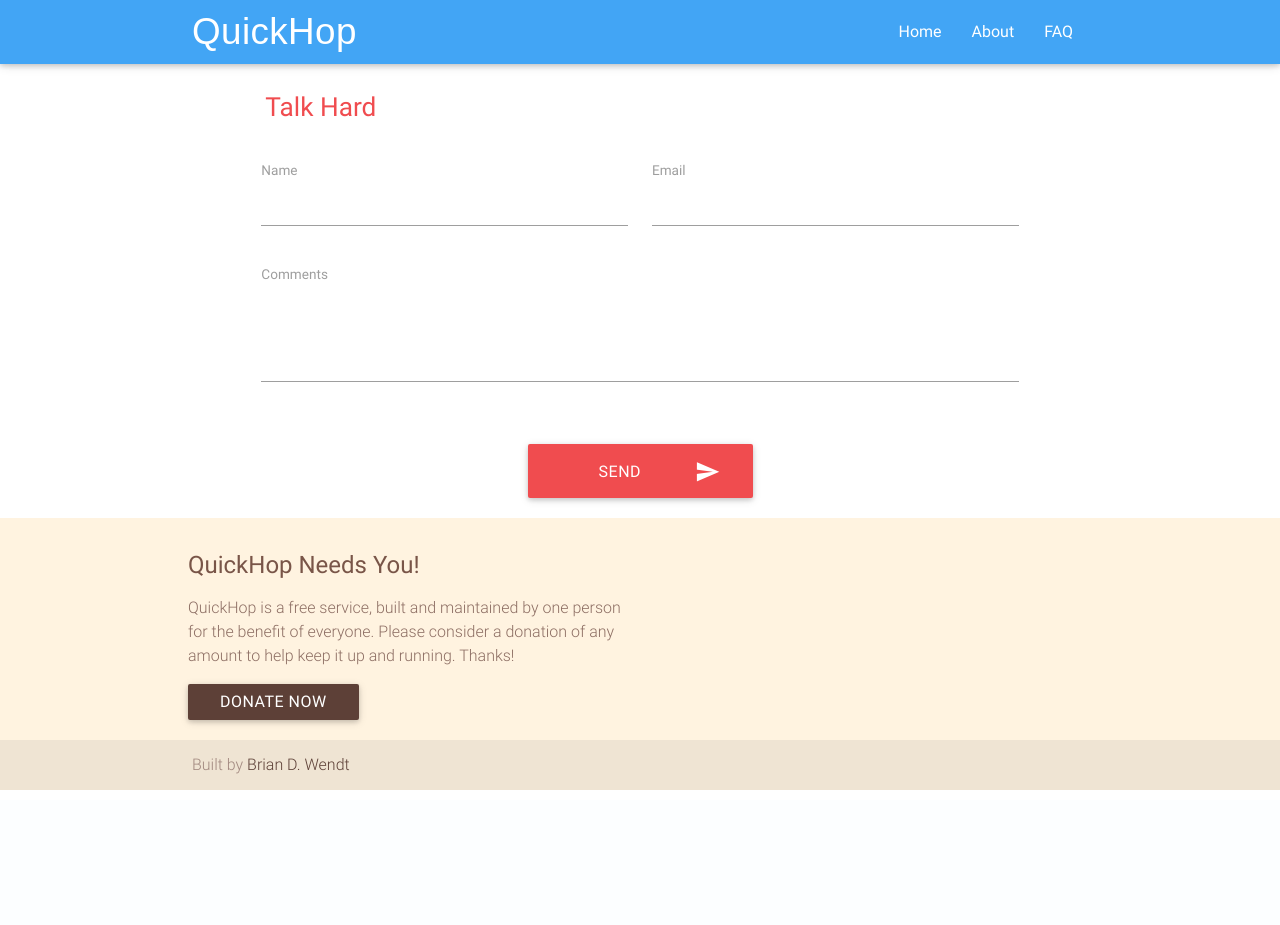
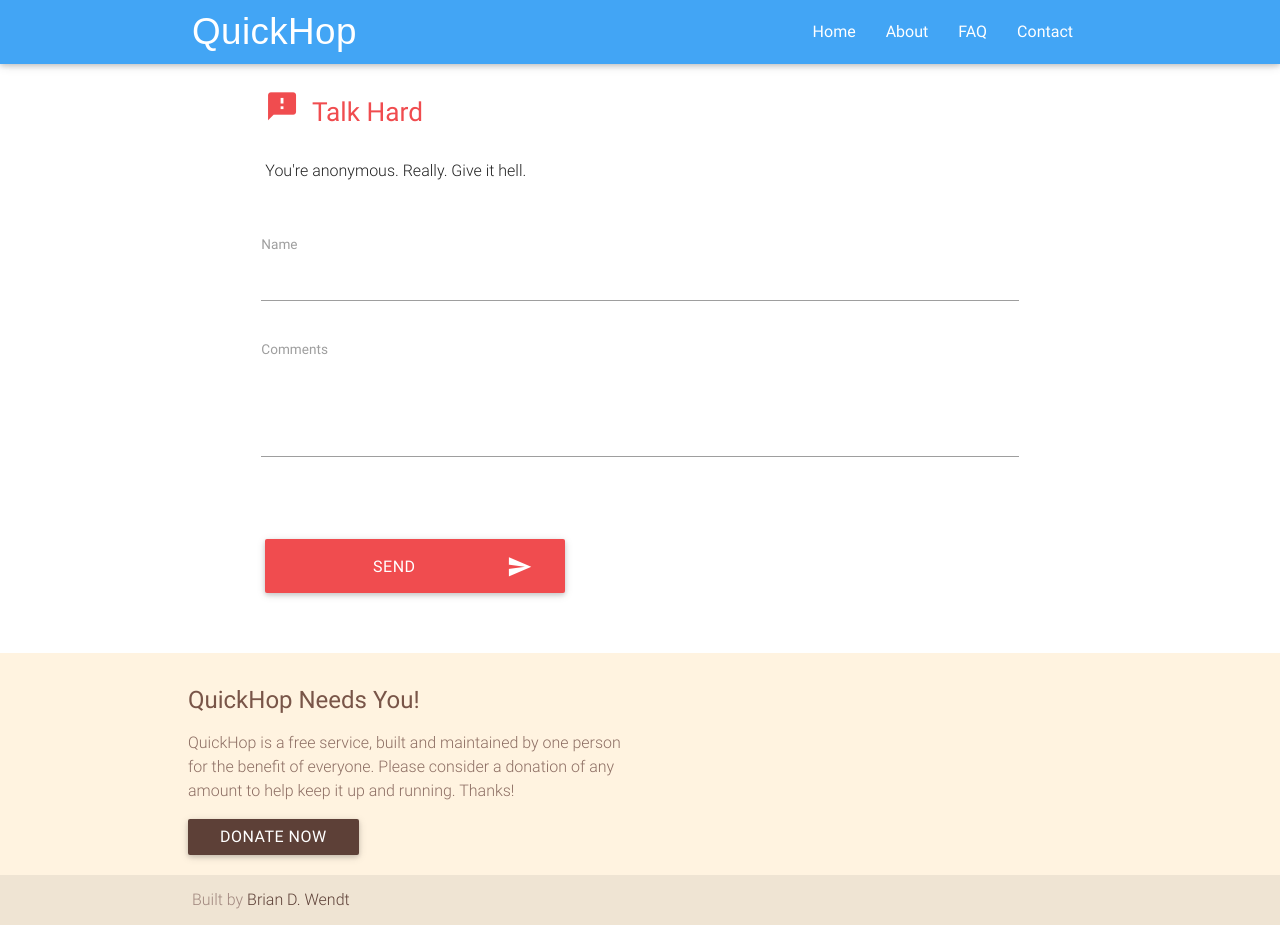
Before and after one commit to briandwendt/quickhop, a Flask app: page /contact in a window 1280 px wide. Before the commit the page ends 790 px from the top, so only its background shows below. Run offline with Flask 2, Linux system fonts and the light colour scheme; parts of the project's set-up code (start-up, migrations or seed data) failed here and were passed over; some libraries are stand-ins or nearby versions; some web fonts are replaced.

Commit message:
Contact form is working now! w00t

```diff
--- a/forms.py
+++ b/forms.py
@@ -54,8 +54,6 @@ class Contact(Form):
 
     name = StringField('Name', validators=[
         Length(max=50), Required(message=u'A name. Any name will do.') ])
-    email = StringField('Email',
-        validators=[ Email(message=u'Let\'s try a VALID email address.') ])
     message = TextAreaField('Comments',
         validators=[ Required(message=u'You really should say SOMEthing.') ])
     recaptcha = RecaptchaField()
--- a/main.py
+++ b/main.py
@@ -1,7 +1,7 @@
 # Flask microframework
 from flask import Flask, request, redirect, render_template, url_for, flash
 from forms import FindFlights, Contact
-from config import CSRF_SECRET_KEY, FS_APP_ID, FS_APP_KEY, \
+from config import CSRF_SECRET_KEY, FS_APP_ID, FS_APP_KEY, APP_EMAIL, \
                    ADMIN_EMAIL, RECAPTCHA_PUBLIC_KEY, RECAPTCHA_PRIVATE_KEY
 
 # Google AppEngine Mail Python API
@@ -74,11 +74,12 @@ def contact():
 
     if request.method == 'POST' and form.validate_on_submit():
         # Google App Engine Mail Python API
-        mail.send_mail(sender="{0} <{1}>".format(request.form['name'],
-                                                 request.form['email']),
+        message = mail.EmailMessage(
+            sender="{0} {1}".format(request.form['name'], APP_EMAIL),
                       to=ADMIN_EMAIL,
                       subject="QuickHop Feedback",
                       body=request.form['message'])
+        message.send()
 
         flash('Your message has been sent!', 'success')
         return redirect(url_for('search'))
--- a/static/css/style.2015-05-09.css
+++ b/static/css/style.2015-05-10.css
@@ -201,11 +201,14 @@ ul.errors li {
  /*color: #000;*/
 }
 /* label focus color */
-.input-field input[type=text]:focus + label {
+.input-field input[type=text]:focus + label,
+.input-field textarea.materialize-textarea:focus:not([readonly]) + label {
  color: #42a5f5;
 }
+
 /* label underline focus color */
-.input-field input[type=text]:focus {
+.input-field input[type=text]:focus,
+.input-field textarea.materialize-textarea:focus:not([readonly]) {
  border-bottom: 1px solid #42a5f5;
  box-shadow: 0 1px 0 0 #42a5f5;
 }
--- a/templates/base.html
+++ b/templates/base.html
@@ -7,7 +7,7 @@
 
   <!-- CSS  -->
   <link href="{{ url_for('static', filename='css/materialize.min.css') }}" type="text/css" rel="stylesheet" media="screen,projection"/>
-  <link href="{{ url_for('static', filename='css/style.2015-05-09.css') }}" type="text/css" rel="stylesheet" media="screen,projection"/>
+  <link href="{{ url_for('static', filename='css/style.2015-05-10.css') }}" type="text/css" rel="stylesheet" media="screen,projection"/>
 
   <!-- Favicons -->
   <link rel="icon" href="{{ url_for('static', filename='img/favicon.ico') }}" />
@@ -27,14 +27,14 @@
           <li><a href="{{ url_for('search') }}">Home</a></li>
           <li><a href="{{ url_for('about') }}">About</a></li>
           <li><a href="{{ url_for('faq') }}">FAQ</a></li>
-          <!-- <li><a href="{{ url_for('contact') }}">Contact</a></li> -->
+          <li><a href="{{ url_for('contact') }}">Contact</a></li>
         </ul>
 
         <ul id="nav-mobile" class="side-nav">
           <li><a href="{{ url_for('search') }}">Home</a></li>
           <li><a href="{{ url_for('about') }}">About</a></li>
           <li><a href="{{ url_for('faq') }}">FAQ</a></li>
-          <!-- <li><a href="{{ url_for('contact') }}">Contact</a></li> -->
+          <li><a href="{{ url_for('contact') }}">Contact</a></li>
         </ul>
         <a href="#" data-activates="nav-mobile" class="button-collapse"><i class="mdi-file-cloud"></i></a>
       </div>
--- a/templates/contact.html
+++ b/templates/contact.html
@@ -10,8 +10,14 @@
         <div class="col s12 m10 offset-m1">
 
             <h5 class="header" style="color: #f04c4f;">
+                <i class="mdi-notification-sms-failed" style="font-size: 2.1rem;"></i>&nbsp;
                 Talk Hard
-            </h5><br>
+            </h5>
+
+            <p class="light" style="margin: 2rem 0 3rem;">
+              You're anonymous. Really. Give it hell.
+            </p>
+
 
             {% with messages = get_flashed_messages(with_categories=true) %}
               {% if messages %}
@@ -28,23 +34,12 @@
                 {{ form.csrf_token }}
 
                 <div class="row">
-                  <div class="input-field col s12 m6">
+                  <div class="input-field col s12">
                     {{ form.name }}
                     {{ form.name.label }}
                     {% if form.name.errors %}
                       <ul class="errors">
                       {% for error in form.name.errors %}
-                        <li>{{ error }}</li>
-                      {% endfor %}
-                      </ul>
-                    {% endif %}
-                  </div>
-                  <div class="input-field col s12 m6">
-                    {{ form.email }}
-                    {{ form.email.label }}
-                    {% if form.email.errors %}
-                      <ul class="errors">
-                      {% for error in form.email.errors %}
                         <li>{{ error }}</li>
                       {% endfor %}
                       </ul>
@@ -66,7 +61,7 @@
                   </div>
                 </div>
 
-                <div class="row" style="padding-left: 10px;">
+                <div class="row" style="padding-left: 20px;">
                   {{ form.recaptcha }}
                   {% if form.recaptcha.errors %}
                       <ul class="errors" style="margin-top: 20px;">
@@ -77,9 +72,9 @@
                     {% endif %}
                 </div>
 
-                <div class="center">
+                <div style="margin: 40px auto;">
                   <button class="btn-large waves-effect waves-light"
-                    style="background-color: #f04c4f; min-width: 30%;" type="submit">
+                    style="background-color: #f04c4f; min-width: 40%;" type="submit">
                     <i class="mdi-content-send right"></i>
                     Send
                   </button>
```
